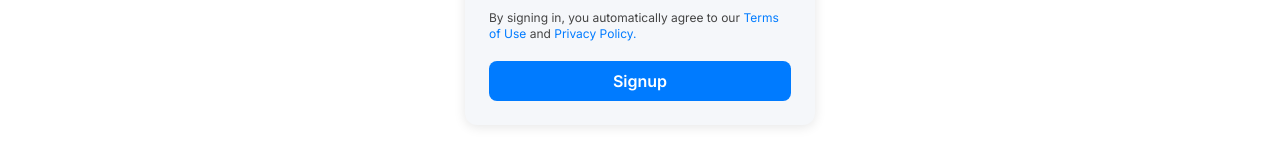
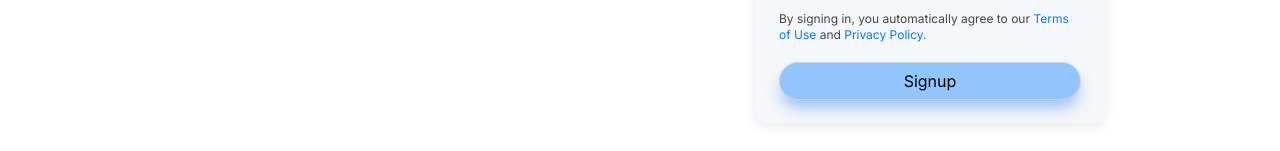
Before and after one commit to arnavch10/Travelify2, a Next.js app: page /auth/signup in a window 1280 px wide. Shown: the part 441-592 px from the top of the page. Built offline with nearby package versions, Linux system fonts and the light colour scheme; no server answers.

Commit message:
added animation and made ui consistent

```diff
--- a/pages/auth/signup.js
+++ b/pages/auth/signup.js
@@ -5,6 +5,7 @@ import { useStateContext } from '@/context/StateContext'
 import { isEmailInUse, signup} from '@/backend/Auth'
 import Link from 'next/link'
 import Navbar from '@/components/Dashboard/Navbar'
+import { DotLottie, DotLottieReact } from '@lottiefiles/dotlottie-react';
 const Signup = () => {
 
   const { user, setUser } = useStateContext()
@@ -46,6 +47,14 @@ const Signup = () => {
   <>
     <Navbar />
     <Section>
+      <AnimationContainer>
+        <DotLottieReact
+        src="https://lottie.host/dcbcb85b-d6f4-4f8b-a958-31a155f457ee/QVWKpuofd1.lottie"
+        loop
+        autoplay
+        style={{ width: "100%", height: "100%"}}
+        />
+      </AnimationContainer>
       <FormWrapper>
         <Header>Signup</Header>
 
@@ -89,7 +98,18 @@ const Section = styled.section`
   display: flex;
   justify-content: center;
   align-items: center;
+  gap: 80px;
+  padding: 40px;
 `;
+
+const AnimationContainer = styled.div`
+  width: 500px;
+  height: 500px;
+  display: flex;
+  justify-content: center;
+  align-items: center;
+  opacity: 0.9;
+`
 
 const FormWrapper = styled.div`
   width: 350px;
@@ -130,19 +150,23 @@ const Input = styled.input`
 
 const MainButton = styled.button`
   margin-top: 8px;
-  padding: 10px;
+  padding: 8px 16px;
   font-size: 16px;
-  border-radius: 8px;
-  border: none;
-  background: #007bff;
-  color: white;
-  font-weight: 600;
+  border-radius: 100px;
+  border: 1px solid #d1d5db;
+  background: #93c5fd;
+  color: black;
+  font-weight: 500;
   cursor: pointer;
+  transition: all 0.15s ease;
+  text-decoration: none;
+  box-shadow: 0 10px 15px -3px rgba(59, 130, 246, 0.5);
 
   &:hover {
-    background: #006ae6;
+    background: #dbeafe;
   }
 `;
+
 
 const UserAgreementText = styled.p`
   font-size: 12px;
```
Also changed, not shown: pages/auth/login.js (+27 -10 lines).
